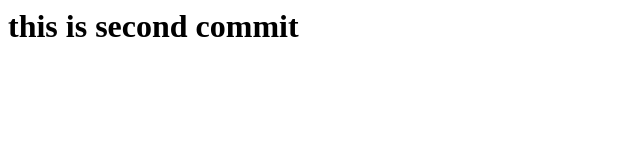
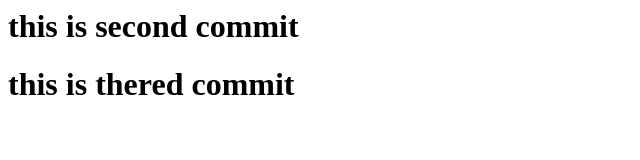
Before and after one commit to mohamadAlrimi/home-work-git-, a plain HTML site: page index.html in a window 1280 px wide. Shown: the whole page, without its empty margins (0-640 px from the left). Drawn offline with Linux system fonts and the light colour scheme.

Commit message:
thered commit

```diff
--- a/index.html
+++ b/index.html
@@ -1 +1,2 @@
 <h1>this is second commit</h1>
+<h1>this is thered commit</h1>
```
